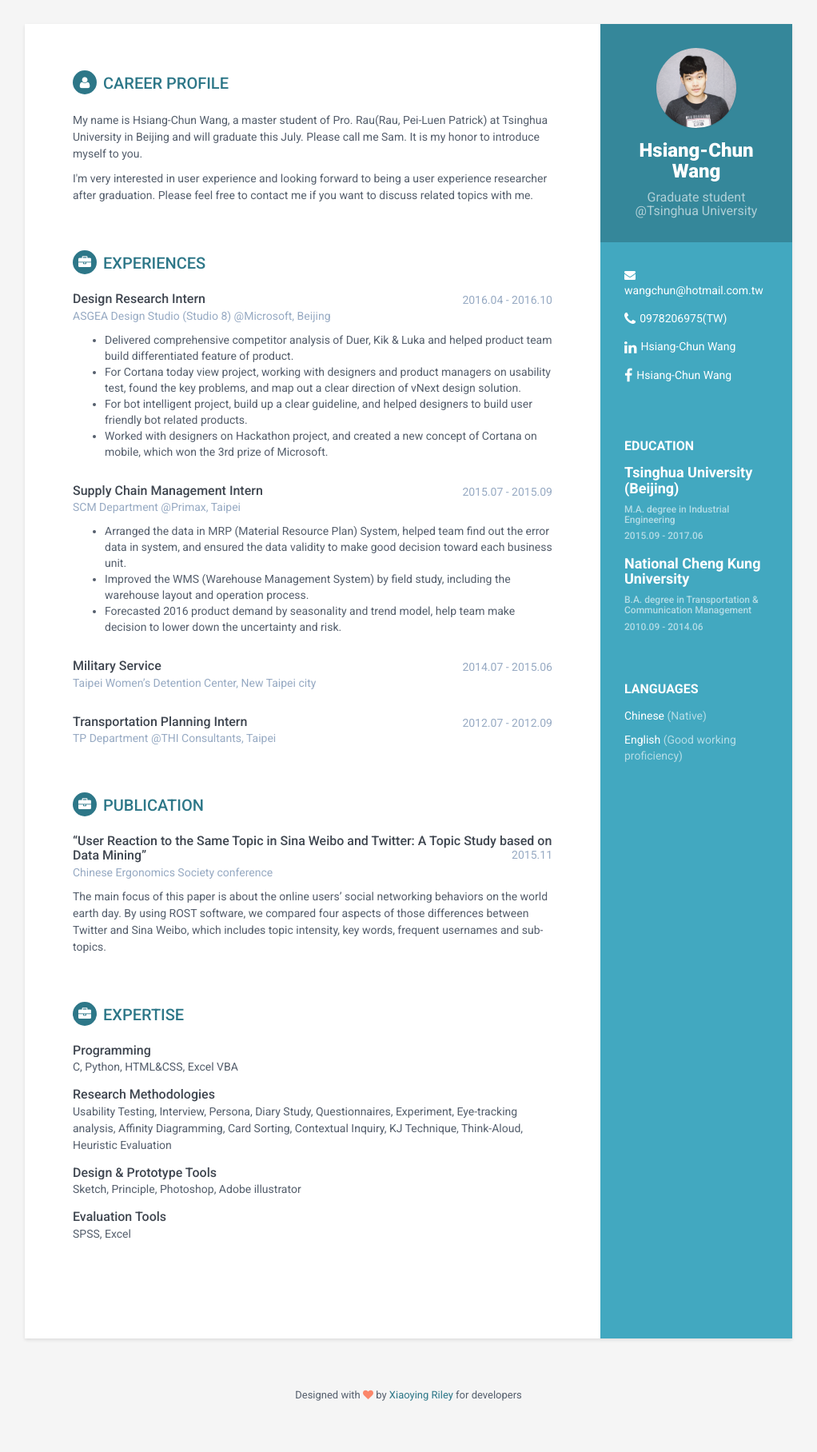
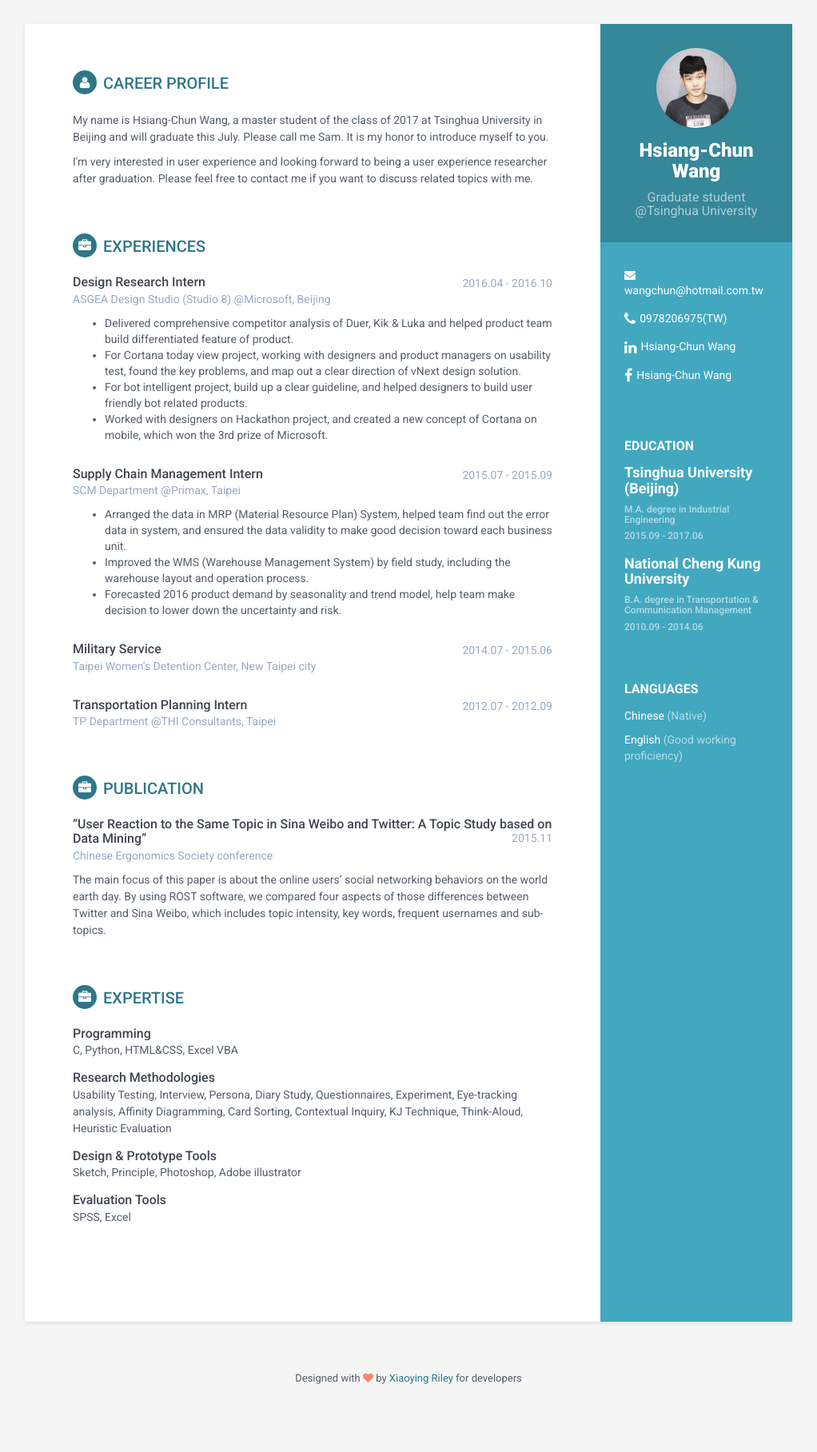
Before and after one commit to hsiangchunwang/hsiangchunwang.github.io, a Jekyll site: the page built from index.html, in a window 1280 px wide. Shown: the whole page at 80% size, without its empty margins (129-1151 px from the left). Built offline with Jekyll 4.4.1, drawn with Linux system fonts in a browser that asks for light colours; after the commit the page ends 1795 px from its top, so only the background shows below that.

Commit message:
Update career-profile.html

```diff
--- a/_includes/career-profile.html
+++ b/_includes/career-profile.html
@@ -1,7 +1,7 @@
 <section class="section summary-section">
 <h2 class="section-title"><i class="fa fa-user"></i>Career Profile</h2>
 <div class="summary">
-    <p>My name is Hsiang-Chun Wang, a master student of Pro. Rau(Rau, Pei-Luen Patrick) at Tsinghua University in Beijing and will graduate this July. Please call me Sam. It is my honor to introduce myself to you.</p>
+    <p>My name is Hsiang-Chun Wang, a master student of the class of 2017 at Tsinghua University in Beijing and will graduate this July. Please call me Sam. It is my honor to introduce myself to you.</p>
     <p>I'm very interested in user experience and looking forward to being a user experience researcher after graduation. Please feel free to contact me if you want to discuss related topics with me. </p>
 </div><!--//summary-->
 </section><!--//section-->
```
